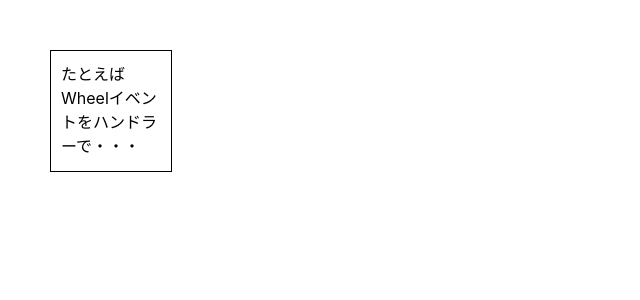
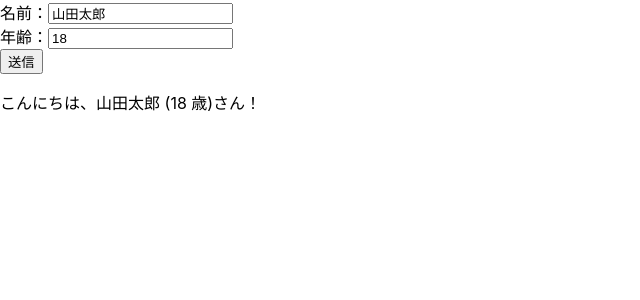
Before and after one commit to iruma-tea/react_introduction, a React (Create React App) app in the folder my-react/: page / in a window 1280 px wide. Shown: the top 300 px of the page, without its empty margins (0-640 px from the left). Built offline with nearby package versions, Linux system fonts and the light colour scheme.

Commit message:
chap04の学習開始

```diff
--- /dev/null
+++ b/my-react/src/chap04/StateForm.js
@@ -0,0 +1,39 @@
+import {useState} from 'react'
+
+export default function StateForm() {
+    // フォームとして扱う値をStateとして宣言
+    const [form, setForm] = useState({
+        name: '山田太郎',
+        age: 18,
+    });
+
+    // フォーム要素の変更をStateに反映
+    const handleForm = e => {
+        setForm({
+            ...form,
+            [e.target.name]: e.target.value
+        });
+    };
+
+    // 送信ボタンをクリックでメッセージを表示
+    const show = () => {
+        console.log(`こんにちは、${form.name} (${form.age} 歳)さん！`);
+    };
+
+    return (
+        <form>
+            <div>
+                <label htmlFor='name'>名前：</label>
+                <input id='name' name='name' type='text' onChange={handleForm} value={form.name} />
+            </div>
+            <div>
+                <label htmlFor='age'>年齢：</label>
+                <input id='age' name='age' type='number' onChange={handleForm} value={form.age} />
+            </div>
+            <div>
+                <button type='button' onClick={show}>送信</button>
+            </div>
+            <p>こんにちは、{form.name} ({form.age} 歳)さん！</p>
+        </form>
+    );
+}
--- a/my-react/src/index.js
+++ b/my-react/src/index.js
@@ -31,6 +31,7 @@
 import EventPropagation from './chap03/EventPropagation';
 import EventOnce from './chap03/EventOnce';
 import EventPassive from './chap03/EventPassive';
+import StateForm from './chap04/StateForm';
 
 const root = ReactDOM.createRoot(document.getElementById('root'));
 // root.render(
@@ -308,8 +309,12 @@
 //   <EventOnce />
 // );
 
+// root.render(
+//   <EventPassive />
+// );
+
 root.render(
-  <EventPassive />
+  <StateForm />
 );
 
 // If you want to start measuring performance in your app, pass a function
```
